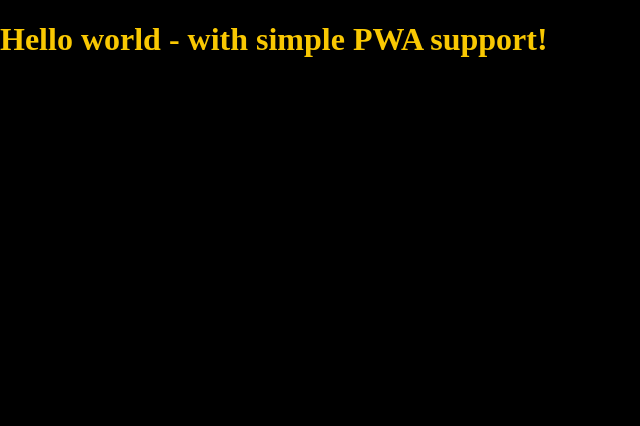
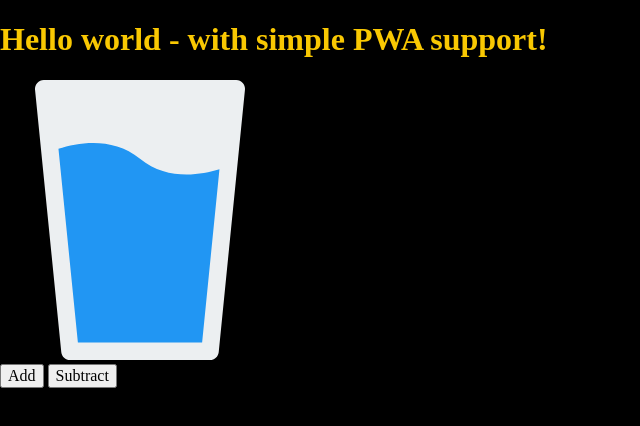
Before and after one commit to jundymek/hydrapp, a website: page src/content/index.html in a window 1280 px wide. Shown: the whole page, without its empty margins (0-640 px from the left). Drawn offline with nearby package versions, Linux system fonts and the light colour scheme; files that its build step writes are made by us from their sources.

Commit message:
feat: basic html

```diff
--- a/src/content/index.html
+++ b/src/content/index.html
@@ -1,5 +1,6 @@
 <!DOCTYPE html>
 <html lang="en">
+
 <head>
   <meta charset="UTF-8" />
   <meta name="viewport" content="width=device-width, initial-scale=1.0" />
@@ -18,23 +19,27 @@
 
   <link rel="manifest" href="manifest.json" />
   <meta name="apple-mobile-web-app-capable" content="yes" />
-    <link
-      rel="apple-touch-icon"
-      sizes="192x192"
-      href="assets/pwa/icons/icon-192x192.png"
-    />
+  <link rel="apple-touch-icon" sizes="192x192" href="assets/pwa/icons/icon-192x192.png" />
 
-    <link
-      rel="icon"
-      type="image/png"
-      href="assets/pwa/icons/icon-192x192.png"
-    />
+  <link rel="icon" type="image/png" href="assets/pwa/icons/icon-192x192.png" />
 
   <link rel="stylesheet" href="css/main.css" />
 </head>
+
 <body>
   <h1>Hello world - with simple PWA support!</h1>
+  <div class="img-wrapper">
+    <svg width="280" height="280" viewBox="0 0 280 280" fill="none" xmlns="http://www.w3.org/2000/svg">
+      <path d="M242.748 2.8875C241.085 1.05 238.74 0 236.255 0H43.7555C41.288 0 38.9255 1.05 37.263 2.8875C35.618 4.7075 34.7955 7.1575 35.0405 9.625L61.2905 272.125C61.7455 276.605 65.508 280 70.0055 280H210.005C214.503 280 218.265 276.605 218.703 272.125L244.953 9.625C245.215 7.1575 244.41 4.7075 242.748 2.8875Z" fill="#ECEFF1"/>
+      <path d="M219.455 89.25L202.13 262.5H77.8805L58.4555 68.775C80.3305 61.775 113.58 57.05 140.005 78.75C165.555 99.75 197.755 95.9 219.455 89.25Z" fill="#2196F3"/>
+      </svg>
+  </div>
+  <div class="button-wrapper">
+    <button class="add">Add</button>
+    <button class="subtract">Subtract</button>
+  </div>
 
   <script src="js/main.js"></script>
 </body>
+
 </html>
```
Also changed, not shown: src/assets/img/glass.svg (added). Lines whose indentation alone changed are shown as unchanged.
